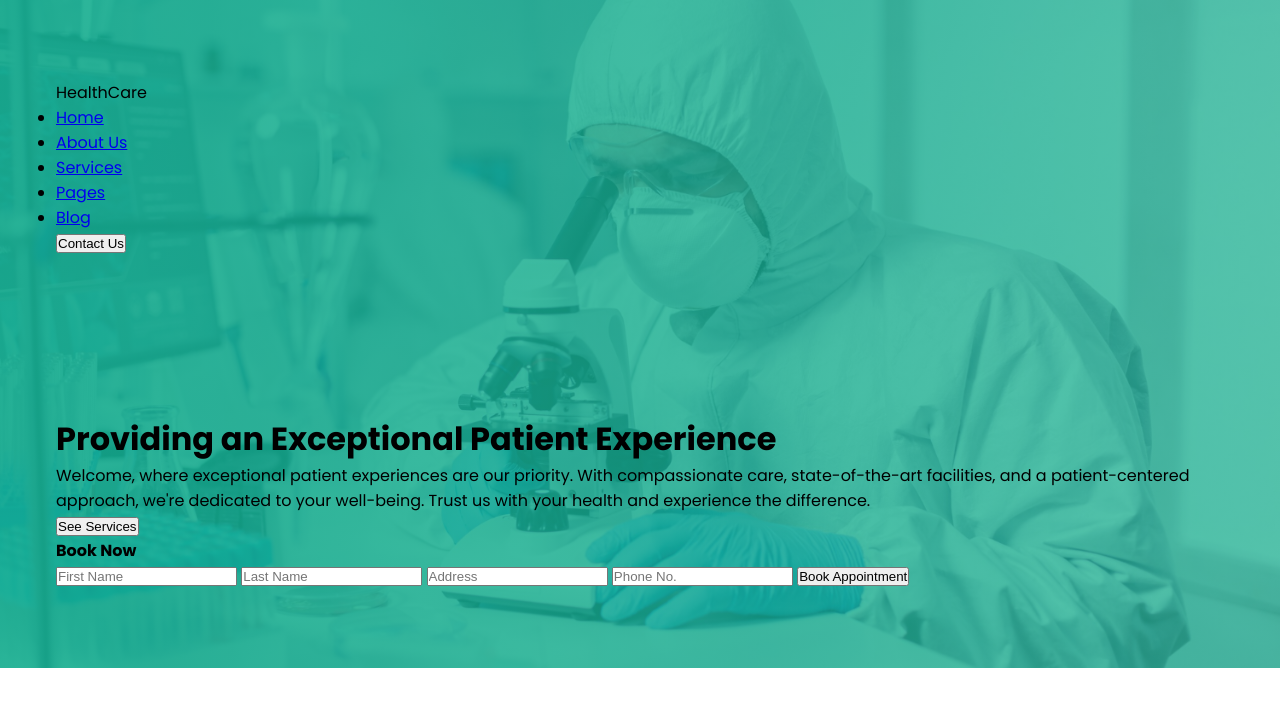
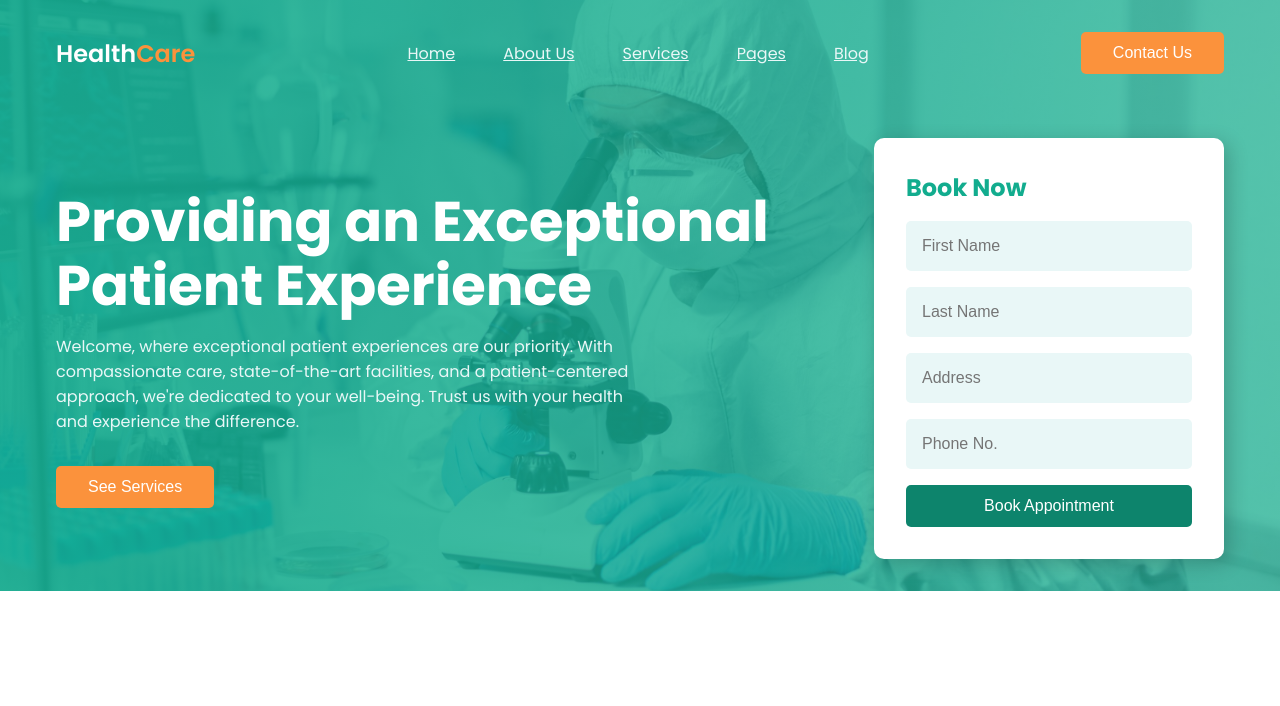
Before and after one commit to michellxleon/PLAN_DE_MEJORA, a plain HTML site: page index.html in a window 1280 px wide. Drawn offline with Linux system fonts and the light colour scheme.

Commit message:
tercero3

```diff
--- a/estilos.css
+++ b/estilos.css
@@ -34,7 +34,7 @@ img{
 /*------------------------Header----------------------------------------------------*/
 
 header{
-  background-image: linear-gradient(to right, rgba(18, 172, 142, 0.9), rgba(18, 172, 142, 0.7)), url("IMG/header.jpg");
+  background-image: linear-gradient(to right, rgba(18, 172, 142, 0.9), rgba(18, 172, 142, 0.7)), url("img/header.jpg");
   background-position: center center;
   background-size: cover;
   background-repeat: no-repeat;
@@ -45,3 +45,112 @@ header{
   margin: auto;
   padding: 5rem 1rem;
 }
+
+.contenedor2{
+  padding: 2rem 1rem;
+  display: flex;
+  align-items: center;
+  justify-content: space-between;
+}
+
+.letra1{
+  font-size: 1.5rem;
+  font-weight: 600;
+  color: var(--blanco);
+}
+
+.letra2{
+  color: var(--color-secundario);
+}
+
+.links{
+  list-style: none;
+  display: flex;
+  align-items: center;
+  justify-content: center;
+  gap: 2rem;
+}
+
+.link{
+  padding: 0.5rem;
+  color: var(--color-primario-claro);
+}
+
+.link:hover{
+  color: var(--blanco);
+}
+
+.boton{
+  padding: 0.75rem 2rem;
+  outline: none;
+  border: none;
+  font-size: 1rem;
+  white-space: nowrap;
+  color: var(--blanco);
+  background-color: var(--color-secundario);
+  border-radius: 5px;
+  cursor: pointer;
+}
+
+.contenedor2{
+  display: flex;
+  align-items: center;
+  gap: 5rem;
+}
+
+.titulo1{
+  margin-bottom: 1rem;
+  max-width: 800px;
+  font-size: 3.5rem;
+  line-height: 4rem;
+  color: var(--blanco);
+}
+
+.parrafo1{
+  margin-bottom: 2rem;
+  max-width: 600px;
+  color: var(--color-primario-claro);
+}
+
+.datos{
+  width: 100%;
+  max-width: 350px;
+}
+
+.cuadro_datos{
+  display: grid;
+  gap: 1rem;
+  padding: 2rem;
+  background-color: var(--blanco);
+  border-radius: 10px;
+  box-shadow: 5px 5px 20px rgba(0, 0, 0, 0.2);
+}
+
+.titulo_datos{
+  font-size: 1.5rem;
+  font-weight: 700;
+  color: var(--color-primario);
+}
+
+.datos1{
+  padding: 1rem;
+  outline: none;
+  border: none;
+  font-size: 1rem;
+  color: var(--color-primario);
+  background-color: var(--color-primario-claro);
+  border-radius: 5px;
+}
+
+.datos1{
+  color: var(--color-primario);
+}
+
+.datos_boton{
+  background-color: var(--color-primario);
+  transition: 0.3s;
+}
+
+.datos_boton{
+  background-color: var(--color-primario-oscuro);
+}
--- a/index.html
+++ b/index.html
@@ -10,11 +10,11 @@
 
 <!----------------------------------------------------------------------------------->
 <header>
-    <nav class="contenedor1 contenedor_nav">
-        <div class="logo_nav">
-          Health<span class="logo_nav_span">Care</span>
+    <nav class="contenedor1 contenedor2">
+        <div class="letra1">
+          Health<span class="letra2">Care</span>
         </div>
-        <ul class="nav_links">
+        <ul class="links">
           <li>
             <a href="#home" class="link">Home</a>
           </li>
@@ -38,10 +38,10 @@
 
       <div id="home" class="contenedor1 contenedor2">
         <div>
-          <h1 class="header">
+          <h1 class="titulo1">
             Providing an Exceptional Patient Experience
         </h1>
-          <p class="header1">
+          <p class="parrafo1">
             Welcome, where exceptional patient experiences are our priority. With compassionate care,
             state-of-the-art facilities, and a patient-centered approach, we're dedicated to your well-being.
              Trust us with your health and experience the difference.
@@ -52,16 +52,17 @@
         </div>
 
         <div class="datos">
-          <form action="" class="datos_form">
-            <h4 class="datos_h4">
+          <form action="" class="cuadro_datos">
+            <h4 class="titulo_datos">
                 Book Now
             </h4>
 
-            <input type="texto" placeholder="First Name" class="datos_input">
-            <input type="texto" placeholder="Last Name" class="datos_input">
-            <input type="texto" placeholder="Address" class="datos_input">
-            <input type="texto" placeholder="Phone No." class="datos_input">
-            <button class="boton formulario_boton">Book Appointment</button>
+            <input type="texto" placeholder="First Name" class="datos1">
+            <input type="texto" placeholder="Last Name" class="datos1">
+            <input type="texto" placeholder="Address" class="datos1">
+            <input type="texto" placeholder="Phone No." class="datos1">
+            <button class="boton datos_boton">Book Appointment</button>
+
           </form>
         </div>
       </div>
```
